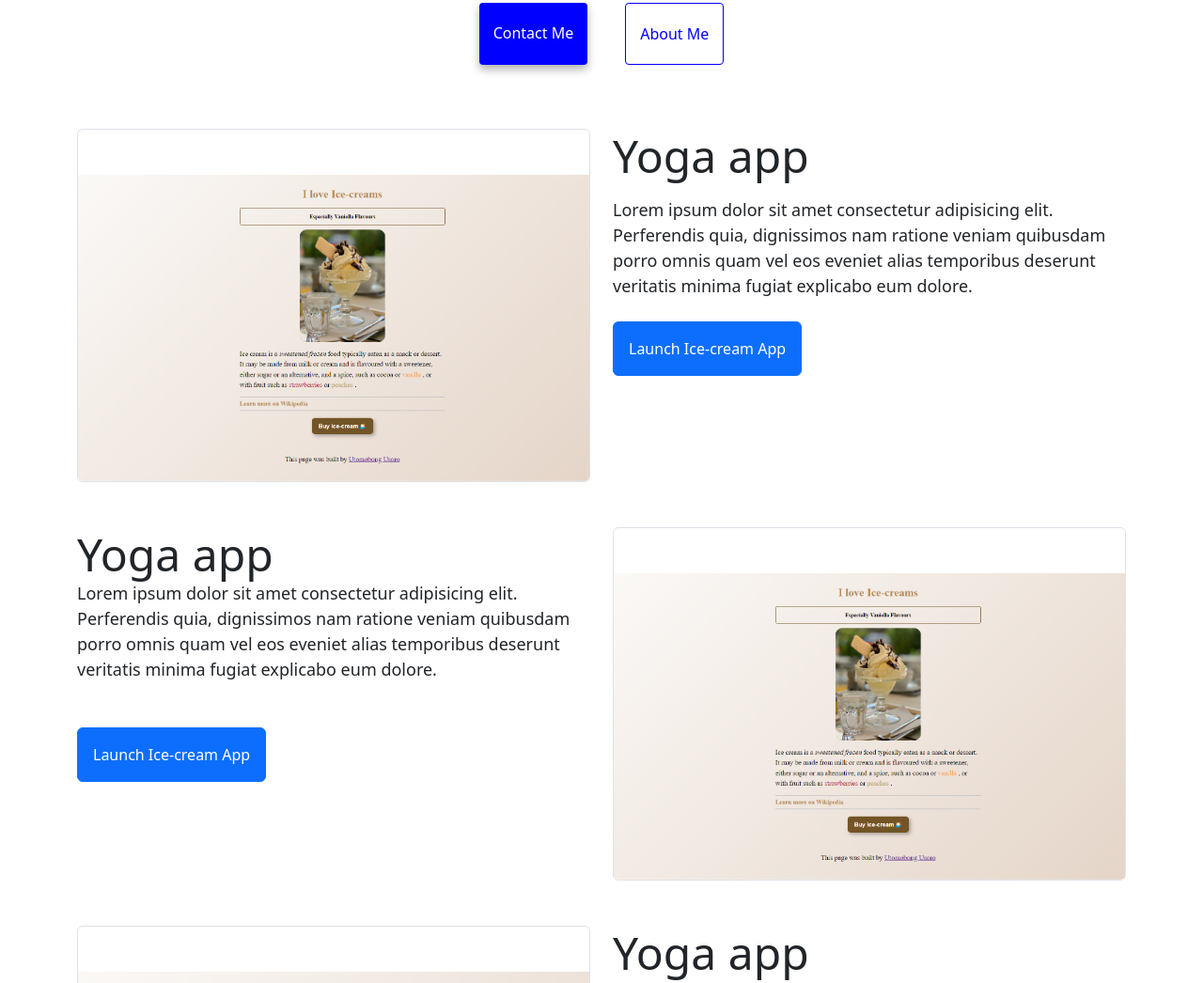
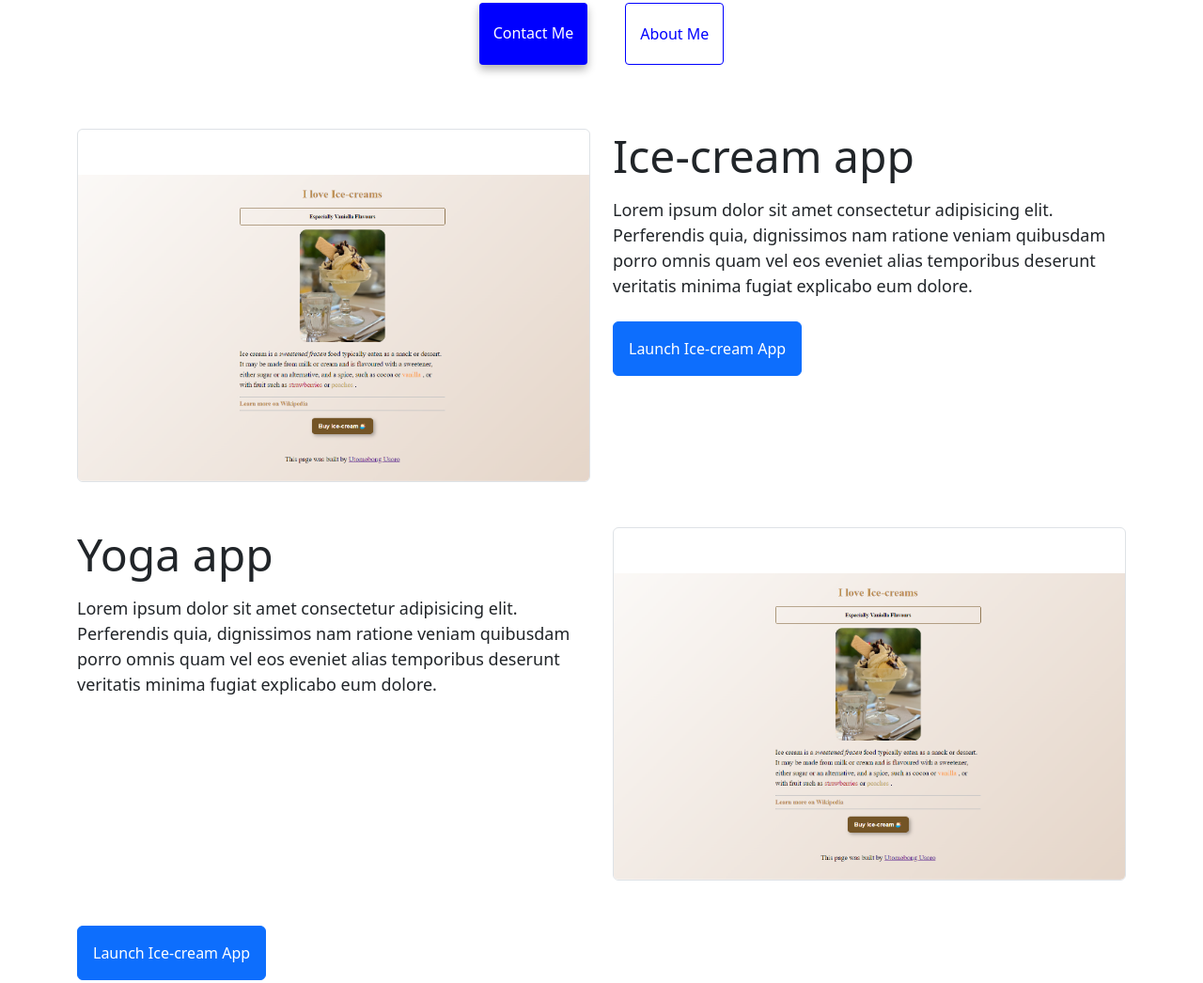
Before and after one commit to uty123/Portfolio-project, a plain HTML site: page index.html in a window 1280 px wide. Shown: the part 349-1395 px from the top of the page at 94% size. Drawn offline with nearby package versions, Linux system fonts and the light colour scheme.

Commit message:
minor changes

```diff
--- a/index.html
+++ b/index.html
@@ -55,6 +55,7 @@
       <a href="about.html#contact" class="contact-link">Contact me</a>
       <a href="about.html" class="about-link">About me</a>
     </div>
+
     <div class="container">
       <div class="row">
         <div class="col-6 d-flex w-50">
@@ -62,7 +63,7 @@
         </div>
 
         <div class="col-6">
-          <h2 class="mb-3">Yoga app</h2>
+          <h2 class="mb-3">Ice-cream app</h2>
           <p>
             Lorem ipsum dolor sit amet consectetur adipisicing elit. Perferendis
             quia, dignissimos nam ratione veniam quibusdam porro omnis quam vel
@@ -78,20 +79,21 @@
 
       <div class="row mt-5">
         <div class="col-md-6">
-          <h2>Yoga app</h2>
+          <h2 class="mb-3">Yoga app</h2>
           <p>
             Lorem ipsum dolor sit amet consectetur adipisicing elit. Perferendis
             quia, dignissimos nam ratione veniam quibusdam porro omnis quam vel
             eos eveniet alias temporibus deserunt veritatis minima fugiat
             explicabo eum dolore.
           </p>
+        </div>
 
-          <div class="mt-5">
-            <a href="#" class="btn btn-primary p-3"> Launch Ice-cream App</a>
-          </div>
-        </div>
         <div class="col-md-6 d-flex w-50">
           <img src="src/Basic.png" class="img-fluid rounded border pt-5" />
+        </div>
+
+        <div class="mt-5">
+          <a href="#" class="btn btn-primary p-3"> Launch Ice-cream App</a>
         </div>
       </div>
 
@@ -101,7 +103,7 @@
         </div>
 
         <div class="col-md-6">
-          <h2>Yoga app</h2>
+          <h2 class="mb-3">Yoga app</h2>
           <p>
             Lorem ipsum dolor sit amet consectetur adipisicing elit. Perferendis
             quia, dignissimos nam ratione veniam quibusdam porro omnis quam vel
```
